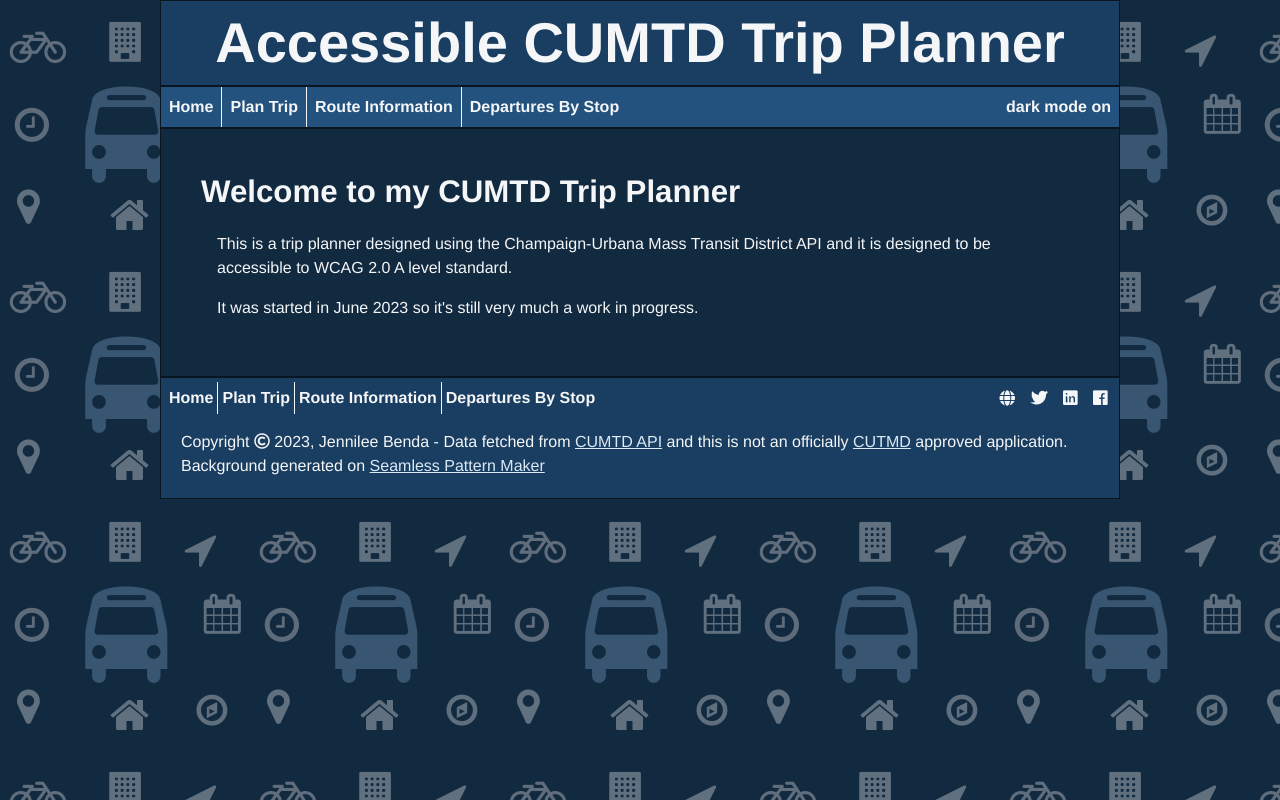
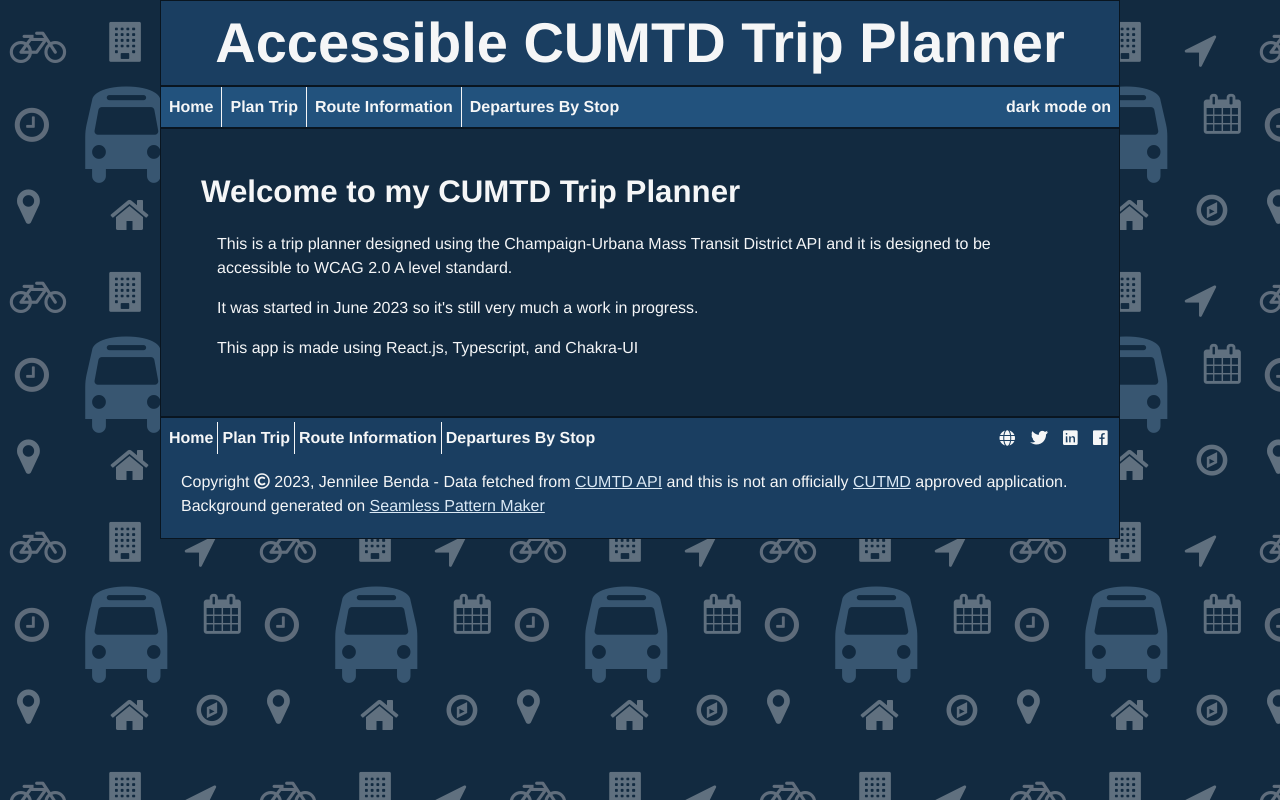
Before and after one commit to jennileerose/cumtd-trip-planner-react, a React (Create React App) app: page /#/ in a window 1280 px wide. Built offline with nearby package versions, Linux system fonts and the light colour scheme.

Commit message:
added some text

```diff
--- a/src/sections/ContentSections/HomeView.tsx
+++ b/src/sections/ContentSections/HomeView.tsx
@@ -18,6 +18,7 @@
               <h2>Welcome to my CUMTD Trip Planner</h2>
               <p>This is a trip planner designed using the Champaign-Urbana Mass Transit District API and it is designed to be accessible to WCAG 2.0 A level standard.</p>
               <p>It was started in June 2023 so it's still very much a work in progress.</p>
+              <p>This app is made using React.js, Typescript, and Chakra-UI</p>
           </div>
           </Container>
         </main>
```
